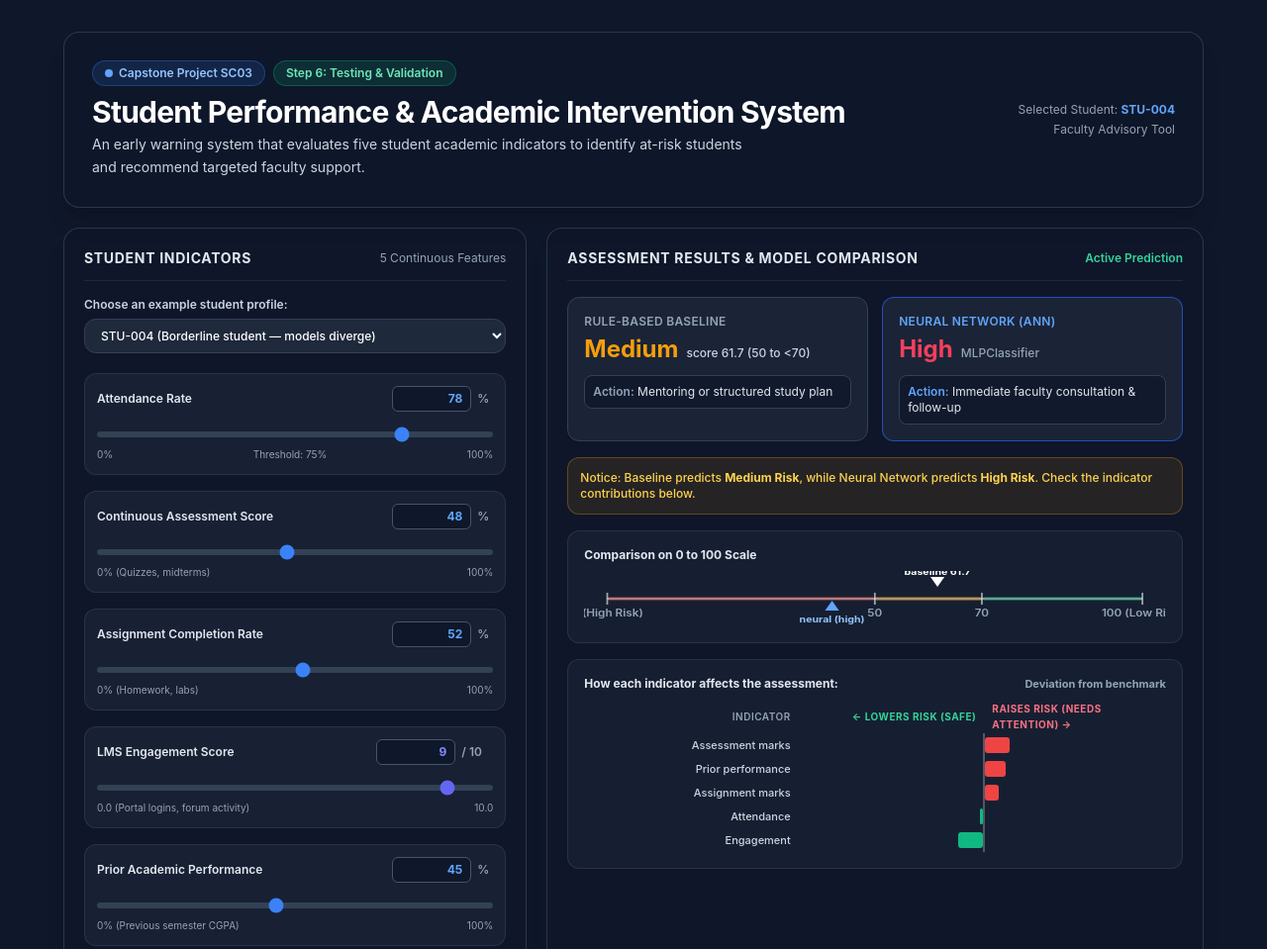
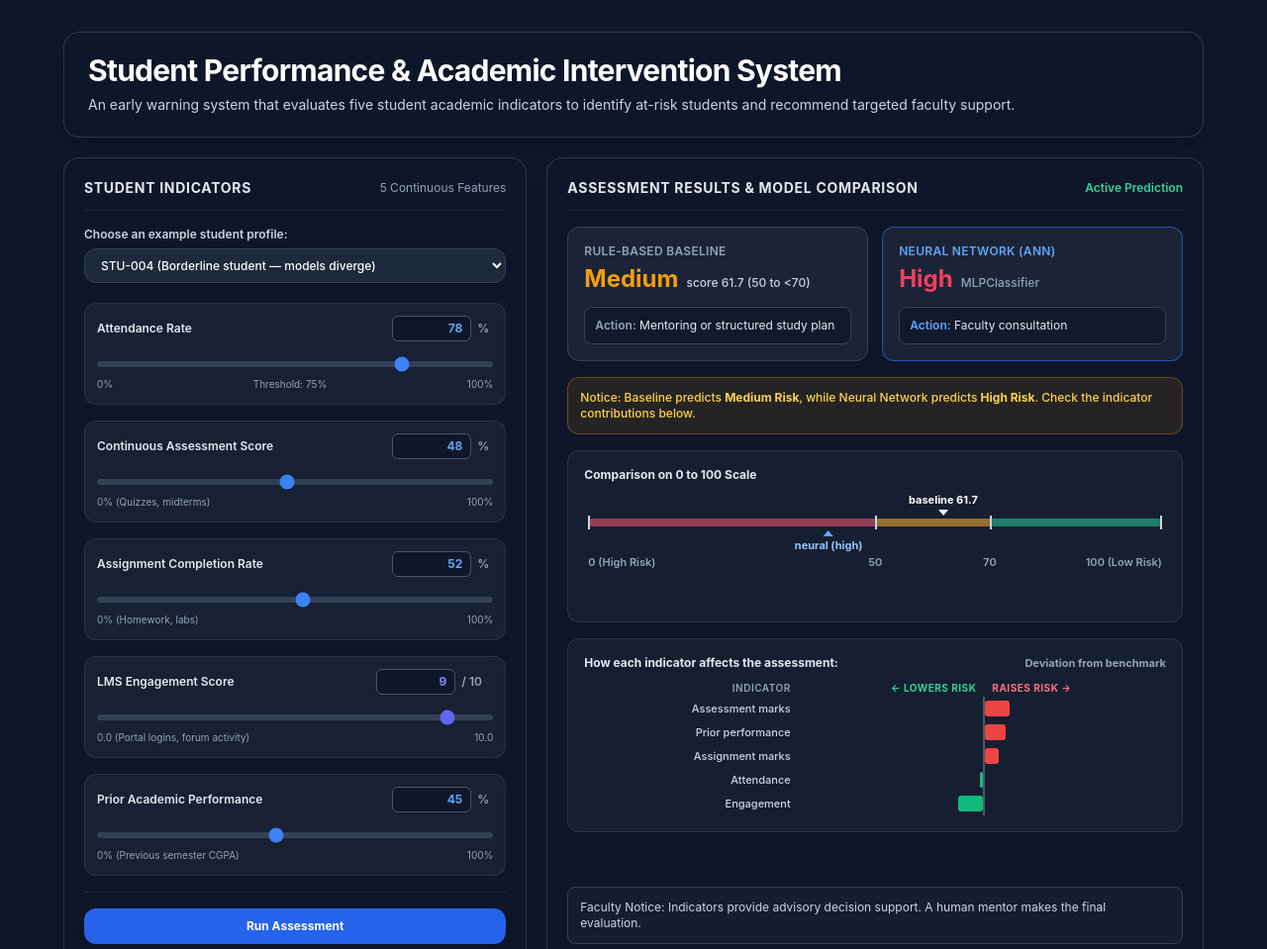
Before and after one commit to okayyyabhishek/SC03-Student-Performance-and-Academic-Intervention-System-Approximate-answer, a plain HTML site: page presentation/index.html in a window 1280 px wide. Shown: the top 959 px of the page at 99% size. Drawn offline with nearby package versions, Linux system fonts and the light colour scheme.

Commit message:
fix(ui): remove header badges/right metadata, replace stretched SVG scale with clean HTML scale, and fix word wrapping

```diff
--- a/presentation/index.html
+++ b/presentation/index.html
@@ -27,35 +27,13 @@
   <div class="max-w-6xl mx-auto space-y-5">
 
     <!-- Header -->
-    <header class="relative rounded-2xl border border-slate-700/80 bg-slate-900/90 p-6 md:p-7 shadow-xl">
-      <div class="flex flex-col md:flex-row md:items-center justify-between gap-4">
-        <div>
-          <div class="flex items-center gap-2 mb-2">
-            <span class="inline-flex items-center gap-1.5 px-3 py-1 rounded-full text-xs font-semibold bg-blue-500/15 text-blue-300 border border-blue-500/30">
-              <span class="w-2 h-2 rounded-full bg-blue-400"></span>
-              Capstone Project SC03
-            </span>
-            <span class="inline-flex items-center gap-1.5 px-3 py-1 rounded-full text-xs font-semibold bg-emerald-500/15 text-emerald-300 border border-emerald-500/30">
-              Step 6: Testing & Validation
-            </span>
-          </div>
+    <header class="rounded-2xl border border-slate-700/80 bg-slate-900/90 px-6 py-5 shadow-xl">
       <h1 class="text-2xl md:text-3xl font-bold tracking-tight text-white">
         Student Performance & Academic Intervention System
       </h1>
-          <p class="text-sm text-slate-300 mt-1 max-w-2xl leading-relaxed">
+      <p class="text-sm text-slate-300 mt-1.5 leading-relaxed">
         An early warning system that evaluates five student academic indicators to identify at-risk students and recommend targeted faculty support.
       </p>
-        </div>
-
-        <div class="flex md:flex-col items-start md:items-end justify-between border-t md:border-t-0 border-slate-800 pt-3 md:pt-0">
-          <div class="text-xs text-slate-400">
-            Selected Student: <span class="text-blue-400 font-bold" id="badgeActiveRec">STU-004</span>
-          </div>
-          <div class="text-xs text-slate-400 mt-1">
-            Faculty Advisory Tool
-          </div>
-        </div>
-      </div>
     </header>
 
     <!-- Main Two-Column Layout -->
@@ -224,30 +202,34 @@
           <div class="grid grid-cols-1 md:grid-cols-2 gap-3.5 mb-4">
 
             <!-- Baseline Card -->
-            <div class="rounded-xl border border-slate-700 bg-slate-800/80 p-4 shadow-sm">
+            <div class="rounded-xl border border-slate-700 bg-slate-800/80 p-4 shadow-sm flex flex-col justify-between">
+              <div>
                 <div class="text-xs font-semibold text-slate-400 uppercase tracking-wide mb-1">
                   Rule-Based Baseline
                 </div>
-              <div class="flex items-baseline gap-2">
+                <div class="flex flex-wrap items-baseline gap-2">
                   <span id="cardBaseBand" class="text-2xl font-bold text-amber-400">Medium</span>
-                <span id="cardBaseScore" class="text-xs font-medium text-slate-300">score 61.7 (50 to &lt;70)</span>
+                  <span id="cardBaseScore" class="text-xs font-medium text-slate-300 whitespace-nowrap">score 61.7 (50 to &lt;70)</span>
                 </div>
-              <div class="mt-2.5 p-2 rounded-lg bg-slate-900/80 border border-slate-700 text-xs text-slate-200">
+              </div>
+              <div class="mt-3 p-2.5 rounded-lg bg-slate-900/80 border border-slate-700 text-xs text-slate-200">
                 <span class="font-semibold text-slate-400">Action:</span> <span id="cardBaseAction">Mentoring or study plan</span>
               </div>
             </div>
 
             <!-- Neural Model Card -->
-            <div class="rounded-xl border border-blue-600/70 bg-slate-800/80 p-4 shadow-sm">
+            <div class="rounded-xl border border-blue-600/70 bg-slate-800/80 p-4 shadow-sm flex flex-col justify-between">
+              <div>
                 <div class="text-xs font-semibold text-blue-400 uppercase tracking-wide mb-1">
                   Neural Network (ANN)
                 </div>
-              <div class="flex items-baseline gap-2">
+                <div class="flex flex-wrap items-baseline gap-2">
                   <span id="cardNeuralBand" class="text-2xl font-bold text-rose-400">High</span>
-                <span class="text-xs font-medium text-slate-400">MLPClassifier</span>
+                  <span class="text-xs font-medium text-slate-400 whitespace-nowrap">MLPClassifier</span>
                 </div>
-              <div class="mt-2.5 p-2 rounded-lg bg-slate-900/80 border border-slate-700 text-xs text-slate-200">
-                <span class="font-semibold text-blue-400">Action:</span> <span id="cardNeuralAction">Immediate faculty follow-up</span>
+              </div>
+              <div class="mt-3 p-2.5 rounded-lg bg-slate-900/80 border border-slate-700 text-xs text-slate-200">
+                <span class="font-semibold text-blue-400">Action:</span> <span id="cardNeuralAction">Faculty consultation</span>
               </div>
             </div>
 
@@ -258,36 +240,44 @@
             <span>Notice: Baseline predicts <strong>Medium Risk</strong>, while the Neural Network predicts <strong>High Risk</strong>. Check the indicator contributions below.</span>
           </div>
 
-          <!-- Scale (0 to 100) -->
+          <!-- Scale (0 to 100) - Pure HTML/CSS (No SVG clipping or font stretching) -->
           <div class="p-4 rounded-xl bg-slate-800/50 border border-slate-700/60 mb-4">
-            <div class="text-xs font-bold text-slate-200 mb-2">
+            <div class="text-xs font-bold text-slate-200 mb-3">
               Comparison on 0 to 100 Scale
             </div>
-            <div class="relative w-full h-14">
-              <svg width="100%" height="56" viewBox="0 0 500 56" preserveAspectRatio="none">
-                <!-- Zones -->
-                <rect x="20" y="26" width="230" height="4" fill="rgba(239, 68, 68, 0.4)" rx="2"/>
-                <rect x="250" y="26" width="92" height="4" fill="rgba(245, 158, 11, 0.4)" rx="2"/>
-                <rect x="342" y="26" width="138" height="4" fill="rgba(16, 185, 129, 0.4)" rx="2"/>
-                <!-- Axis Line -->
-                <line x1="20" y1="28" x2="480" y2="28" stroke="rgba(255,255,255,0.4)" stroke-width="2"/>
-                <!-- Ticks -->
-                <line x1="20" y1="22" x2="20" y2="34" stroke="rgba(255,255,255,0.6)" stroke-width="1.5"/>
-                <line x1="250" y1="22" x2="250" y2="34" stroke="rgba(255,255,255,0.6)" stroke-width="1.5"/>
-                <line x1="342" y1="22" x2="342" y2="34" stroke="rgba(255,255,255,0.6)" stroke-width="1.5"/>
-                <line x1="480" y1="22" x2="480" y2="34" stroke="rgba(255,255,255,0.6)" stroke-width="1.5"/>
-                <!-- Labels -->
-                <text x="20" y="46" font-size="10" font-weight="600" text-anchor="middle" fill="#94a3b8">0 (High Risk)</text>
-                <text x="250" y="46" font-size="10" font-weight="600" text-anchor="middle" fill="#94a3b8">50</text>
-                <text x="342" y="46" font-size="10" font-weight="600" text-anchor="middle" fill="#94a3b8">70</text>
-                <text x="480" y="46" font-size="10" font-weight="600" text-anchor="middle" fill="#94a3b8">100 (Low Risk)</text>
-                <!-- Baseline Pointer -->
-                <polygon id="ptrBase" points="303,16 297,6 309,6" fill="#ffffff"/>
-                <text id="lblBase" x="303" y="4" font-size="9" font-weight="700" text-anchor="middle" fill="#ffffff">baseline 61.7</text>
-                <!-- Neural Pointer -->
-                <polygon id="ptrNeural" points="213,30 207,40 219,40" fill="#60a5fa"/>
-                <text id="lblNeural" x="213" y="52" font-size="9" font-weight="700" text-anchor="middle" fill="#93c5fd">neural (high)</text>
-              </svg>
+            <div class="px-1 pt-6 pb-9 relative select-none">
+              <!-- Baseline Marker Above Track -->
+              <div id="markerBase" class="absolute top-0 -translate-x-1/2 flex flex-col items-center transition-all duration-200" style="left: 61.7%;">
+                <span id="lblBase" class="text-[11px] font-bold text-white whitespace-nowrap leading-none mb-1">baseline 61.7</span>
+                <span class="w-0 h-0 border-l-[5px] border-l-transparent border-r-[5px] border-r-transparent border-t-[6px] border-t-white"></span>
+              </div>
+
+              <!-- Colored Track & Ticks -->
+              <div class="relative h-2 w-full rounded-full bg-slate-700 flex">
+                <div class="h-full bg-rose-500/50 rounded-l-full" style="width: 50%;"></div>
+                <div class="h-full bg-amber-500/50" style="width: 20%;"></div>
+                <div class="h-full bg-emerald-500/50 rounded-r-full" style="width: 30%;"></div>
+
+                <!-- Tick Marks -->
+                <div class="absolute top-1/2 -translate-y-1/2 left-0 w-0.5 h-3.5 bg-slate-300"></div>
+                <div class="absolute top-1/2 -translate-y-1/2 left-[50%] w-0.5 h-3.5 bg-slate-300"></div>
+                <div class="absolute top-1/2 -translate-y-1/2 left-[70%] w-0.5 h-3.5 bg-slate-300"></div>
+                <div class="absolute top-1/2 -translate-y-1/2 right-0 w-0.5 h-3.5 bg-slate-300"></div>
+              </div>
+
+              <!-- Neural Marker Below Track -->
+              <div id="markerNeural" class="absolute top-[36px] -translate-x-1/2 flex flex-col items-center transition-all duration-200" style="left: 42%;">
+                <span class="w-0 h-0 border-l-[5px] border-l-transparent border-r-[5px] border-r-transparent border-b-[6px] border-b-blue-400"></span>
+                <span id="lblNeural" class="text-[11px] font-bold text-blue-300 whitespace-nowrap leading-none mt-1">neural (high)</span>
+              </div>
+
+              <!-- Scale Axis Labels (Lower row, zero overlap) -->
+              <div class="relative h-4 mt-7 text-[11px] font-semibold text-slate-400">
+                <span class="absolute left-0 whitespace-nowrap">0 (High Risk)</span>
+                <span class="absolute left-[50%] -translate-x-1/2 whitespace-nowrap">50</span>
+                <span class="absolute left-[70%] -translate-x-1/2 whitespace-nowrap">70</span>
+                <span class="absolute right-0 whitespace-nowrap">100 (Low Risk)</span>
+              </div>
             </div>
           </div>
 
@@ -295,14 +285,14 @@
           <div class="p-4 rounded-xl bg-slate-800/50 border border-slate-700/60 mb-3">
             <div class="flex justify-between items-center text-xs font-bold text-slate-200 mb-2">
               <span>How each indicator affects the assessment:</span>
-              <span class="text-[11px] text-slate-400">Deviation from benchmark</span>
+              <span class="text-[11px] text-slate-400 whitespace-nowrap">Deviation from benchmark</span>
             </div>
             <table class="w-full border-collapse text-xs">
               <thead>
                 <tr class="text-[10px] text-slate-400 uppercase tracking-wider">
-                  <th class="w-36 text-right pr-3 font-semibold">Indicator</th>
-                  <th class="text-right pr-2 text-emerald-400 font-bold">← Lowers Risk (Safe)</th>
-                  <th class="text-left pl-2 text-rose-400 font-bold">Raises Risk (Needs Attention) →</th>
+                  <th class="w-36 text-right pr-3 font-semibold whitespace-nowrap">Indicator</th>
+                  <th class="text-right pr-2 text-emerald-400 font-bold whitespace-nowrap">← Lowers Risk</th>
+                  <th class="text-left pl-2 text-rose-400 font-bold whitespace-nowrap">Raises Risk →</th>
                 </tr>
               </thead>
               <tbody id="chartRows" class="space-y-1">
@@ -342,7 +332,6 @@
     };
 
     function loadStudent(id) {
-      document.getElementById('badgeActiveRec').textContent = id;
       if (studentDB[id]) {
         const s = studentDB[id];
         setValues(s.att, s.ass, s.asg, s.eng, s.pri);
@@ -372,7 +361,6 @@
       const num = document.getElementById('num' + capitalize(field));
       num.value = slider.value;
       document.getElementById('recSelect').value = 'CUSTOM';
-      document.getElementById('badgeActiveRec').textContent = 'Custom';
       evaluateModels();
     }
 
@@ -384,7 +372,6 @@
         slider.value = val;
       }
       document.getElementById('recSelect').value = 'CUSTOM';
-      document.getElementById('badgeActiveRec').textContent = 'Custom';
       evaluateModels();
     }
 
@@ -448,14 +435,14 @@
       document.getElementById('cardBaseAction').textContent = baseAction;
 
       // 2. Neural Network Prediction
-      let neuralBand = "Medium", neuralAction = "Mentoring or study plan support", neuralScore = 60.0, neuralCol = "#f59e0b";
+      let neuralBand = "Medium", neuralAction = "Mentoring or study plan", neuralScore = 60.0, neuralCol = "#f59e0b";
       if (att >= 80 && ass >= 65 && eng >= 6.0) {
         neuralBand = "Low"; neuralAction = "Routine monitoring & check-in"; neuralScore = 80.0; neuralCol = "#10b981";
       } else if (att < 60 || ass < 50 || eng < 3.5 || (ass < 50 && pri < 50)) {
-        neuralBand = "High"; neuralAction = "Immediate faculty consultation & follow-up"; neuralScore = 42.0; neuralCol = "#f43f5e";
+        neuralBand = "High"; neuralAction = "Faculty consultation"; neuralScore = 42.0; neuralCol = "#f43f5e";
       }
       if (rec === 'STU-004') {
-        neuralBand = "High"; neuralAction = "Immediate faculty consultation & follow-up"; neuralScore = 42.0; neuralCol = "#f43f5e";
+        neuralBand = "High"; neuralAction = "Faculty consultation"; neuralScore = 42.0; neuralCol = "#f43f5e";
       }
 
       document.getElementById('cardNeuralBand').textContent = neuralBand;
@@ -472,16 +459,14 @@
         alert.innerHTML = `<span>Consensus: Both the baseline rule and neural network agree on <strong>${baseBand} Risk</strong>.</span>`;
       }
 
-      // 4. Twin Read Scale Update
-      const basePx = 20 + (Math.max(0, Math.min(100, baseScore)) * 4.6);
-      const neuralPx = 20 + (Math.max(0, Math.min(100, neuralScore)) * 4.6);
+      // 4. Scale Marker Update (Pure CSS % positioning, clamped inside bounds so labels never clip)
+      const basePos = Math.max(6, Math.min(94, baseScore));
+      const neuralPos = Math.max(6, Math.min(94, neuralScore));
 
-      document.getElementById('ptrBase').setAttribute('points', `${basePx},16 ${basePx - 6},6 ${basePx + 6},6`);
-      document.getElementById('lblBase').setAttribute('x', basePx);
+      document.getElementById('markerBase').style.left = `${basePos}%`;
       document.getElementById('lblBase').textContent = `baseline ${baseScore.toFixed(1)}`;
 
-      document.getElementById('ptrNeural').setAttribute('points', `${neuralPx},30 ${neuralPx - 6},40 ${neuralPx + 6},40`);
-      document.getElementById('lblNeural').setAttribute('x', neuralPx);
+      document.getElementById('markerNeural').style.left = `${neuralPos}%`;
       document.getElementById('lblNeural').textContent = `neural (${neuralBand.toLowerCase()})`;
 
       // 5. Diverging Feature Contribution Chart
@@ -504,7 +489,7 @@
         }
         chartHtml += `
           <tr style="height: 24px;">
-            <td style="text-align: right; padding-right: 12px; color: #cbd5e1; font-size: 11px; font-weight: 500;">${r.label}</td>
+            <td style="text-align: right; padding-right: 12px; color: #cbd5e1; font-size: 11px; font-weight: 500; white-space: nowrap;">${r.label}</td>
             <td style="width: 120px; border-right: 2px solid rgba(255,255,255,0.25); padding: 0;">${left}</td>
             <td style="width: 120px; padding: 0;">${right}</td>
           </tr>
```
Also changed, not shown: index.html (+63 -78 lines), 1 other file. Lines whose indentation alone changed are shown as unchanged.
